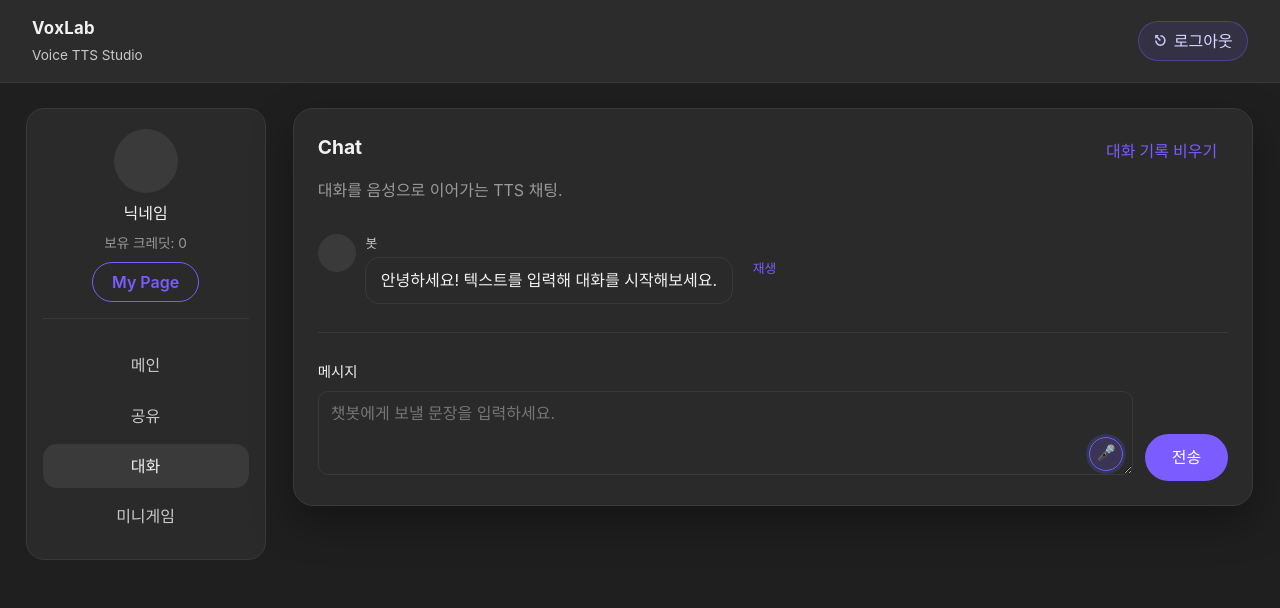
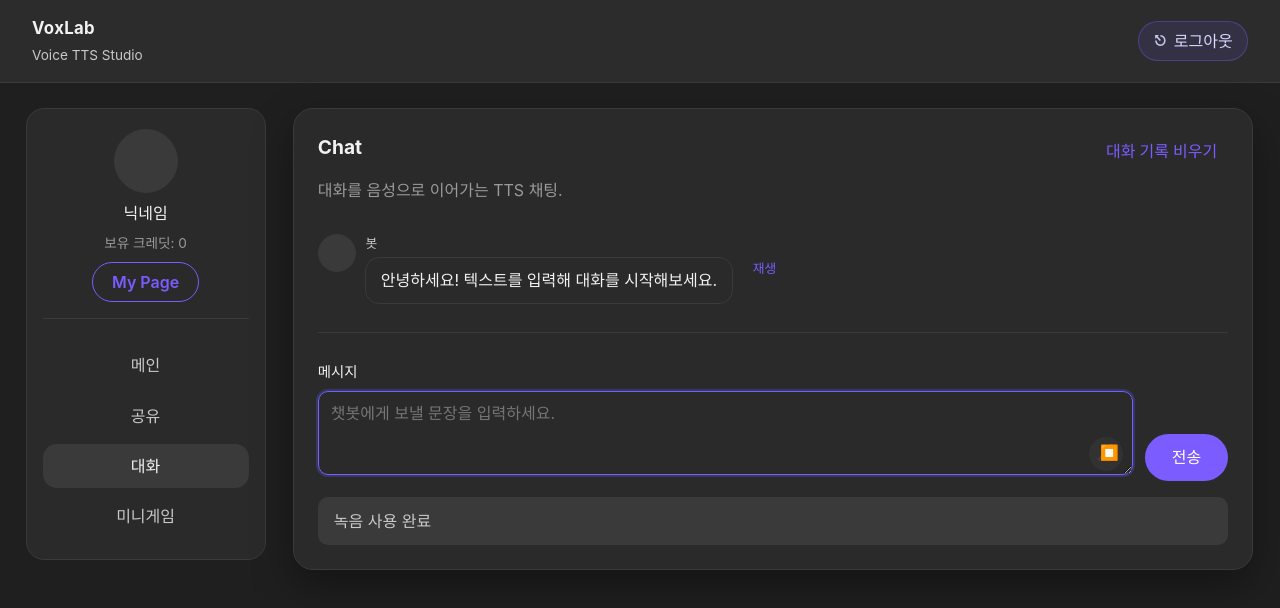
Before and after one commit to jerry7129/madcamp-week3, a React app in the folder frontend/: page /chat in a window 1280 px wide. Both pictures are taken after a click on the button "음성 인식 시작". Shown: the top 608 px of the page. Built offline with nearby package versions, Linux system fonts and the light colour scheme; no server answers; the HTML template or start-up script is replaced by a standard one.

Commit message:
녹음 버튼 수정

```diff
--- a/frontend/src/pages/Chat.jsx
+++ b/frontend/src/pages/Chat.jsx
@@ -306,12 +306,17 @@ function ChatPage() {
       setStatus('이 브라우저는 음성 인식을 지원하지 않습니다.')
       return
     }
-    setStatus(null)
+
     if (isListening) {
+      // Stop Recording
       recognitionRef.current.stop()
       setIsListening(false)
+      setStatus(null) // or '녹음 중지됨'
       return
     }
+
+    // Start Recording
+    setStatus('녹음 사용 완료') // [Request] "녹음 사용 완료 메세지가 나오고..."
     setIsListening(true)
     recognitionRef.current.start()
   }
@@ -686,17 +691,43 @@ function ChatPage() {
                   }
                 }}
               />
-              <button
-                className={`btn ghost chat-mic chat-mic-inline ${
-                  isListening ? 'listening' : ''
-                }`}
-                type="button"
-                onClick={handleSpeechToggle}
-                aria-pressed={isListening}
-                aria-label="음성 인식으로 입력"
-              >
-                🎤
-              </button>
+              {/* [MODIFIED] 녹음 시작/중지 버튼 분리 */}
+              {!isListening ? (
+                <button
+                  className="btn ghost chat-mic chat-mic-inline"
+                  type="button"
+                  onClick={() => {
+                      if (handleSpeechToggle) handleSpeechToggle()
+                      // 메시지는 handleSpeechToggle 내부에서 설정됨
+                  }}
+                  aria-label="음성 인식 시작"
+                  title="음성 인식 시작"
+                >
+                  🎤
+                </button>
+              ) : (
+                <>
+                  <button
+                    className="btn ghost chat-mic chat-mic-inline"
+                    type="button"
+                    disabled
+                    aria-label="녹음 중 (버튼 비활성화)"
+                    style={{ opacity: 0.5, cursor: 'not-allowed' }}
+                  >
+                    🎤
+                  </button>
+                  <button
+                    className="btn ghost chat-stop chat-mic-inline"
+                    type="button"
+                    onClick={handleSpeechToggle}
+                    aria-label="녹음 중지"
+                    title="녹음 중지"
+                    style={{ color: '#ff4b4b' }}
+                  >
+                    ⏹️
+                  </button>
+                </>
+              )}
             </div>
             <div className="chat-input-actions">
               <button
```
